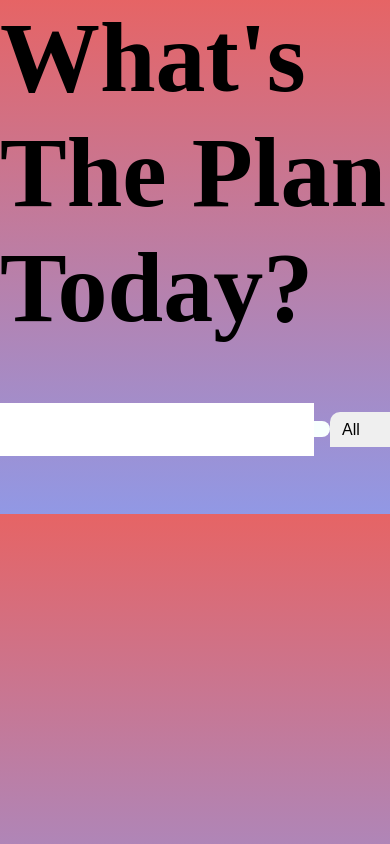
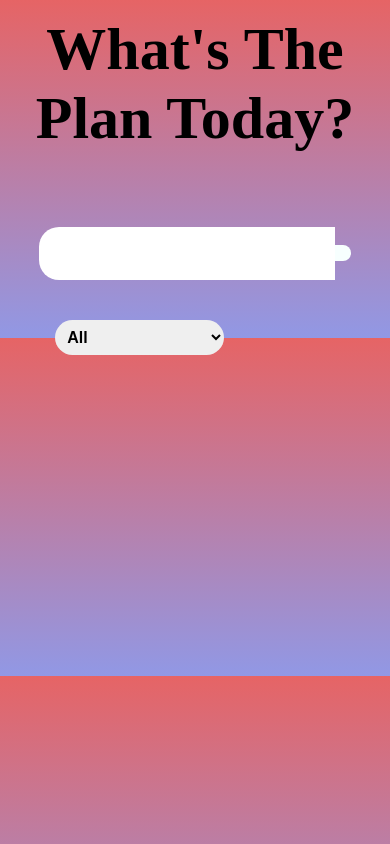
Before and after one commit to Bfatima25/todolist-Bushra-Fatima, a React (Create React App) app: page / in a window 390 px wide. Shown: the top 844 px of the page. Built offline with nearby package versions, Linux system fonts and the light colour scheme; the HTML template or start-up script is replaced by a standard one.

Commit message:
added media queries in App.css

```diff
--- a/src/App.css
+++ b/src/App.css
@@ -8,7 +8,7 @@ body {
   background: linear-gradient(#e66465, #9198e5);
 }
 header {
-  font-size: 50px;
+  font-size: 40px;
   font-family: 'Playfair Display', serif;
 }
 header,
@@ -25,7 +25,7 @@ form button {
   background: white;
 	font-family: Helvetica, sans-serif;
 	border: none;
-	border-radius: 17px 0 0 20px;
+	border-radius: 20px 0 0 20px;
 }
 form button {
 	color: #07124d;
@@ -64,8 +64,12 @@ form button:hover {
   align-items: center;
   cursor: pointer;
   border: 0;
-	border-radius: 10px 20px 15px 0;
+	border-radius: 20px 20px 20px 20px;
   padding: 0.5rem;
+  width: 20vh;
+  font-weight: bold;
+  position: relative;
+  right: -2vh;
   font-size: 1rem;
 }
 .todo-list {
@@ -87,7 +91,7 @@ form button:hover {
 }
 .deletelist-btn,
 .checklist-btn {
-  background: #ff6f47;
+  background: #951b13;
   color: white;
   border: none;
   padding: 1rem;
@@ -95,7 +99,7 @@ form button:hover {
   font-size: 1rem;
 }
 .checklist-btn {
-  background: rgb(11, 212, 162);
+  background: rgb(52, 153, 91);
 }
 .DoList-item {
   padding: 0rem 0.5rem;
@@ -105,52 +109,50 @@ form button:hover {
   opacity: 0.5;
 }
 
-/* MEDIA QUERIES */
-/*@media all and (max-width: 320px) {
+@media (min-width: 52px)
+and (max-width: 320px) {
   header {
-    font-size: 9px;
+    font-size: 25px;
+    text-align: center;
     justify-content: center;
   }
   form input,
   form button {
-      padding: 0.5rem;
-      font-size: 1rem;
-      width: 25vh;
-      position: relative;
-      right: -8vh;
-      margin-top: -120px;
+    width: 25vh;
+    position: relative;
+    right: -12vh;
   }
   form button {
-    width: 5vh;
+    width: 15vh;
   }
   .filter-dolist {
-    padding: 0.5rem;
-    font-size: 10px;
-    width: 20vh;
     position: relative;
-    bottom: -7vh;
-    left: -15vh;
-    border-radius: 20px;
-    margin-top: -80px;
+    bottom: -10vh;
+    justify-content: center;
+    right: 15vh;
   }
 }
 
-@media (min-width: 768px) {
+@media (min-width: 321px)
+and (max-width: 768px) {
   header {
-    font-size: 15px; }
+    font-size: 30px;
+    text-align: center;
+    justify-content: center;
+  }
   form input,
   form button {
-      padding: 1rem;
-      font-size: 1rem;
-      border: none;
-      width: 29vh;
+    width: 35vh;
+    position: relative;
+    right: -10vh;
+    justify-content: center;
   }
   form button {
-    width: 9vh;
+    width: 10vh;
   }
   .filter-dolist {
-    padding: 0.3rem;
-    font-size: 15px;
-    width: 13vh;
+    position: relative;
+    bottom: -10vh;
+    left: -25vh;
   }
-}*/
+}
--- a/src/index.css
+++ /dev/null
@@ -1,13 +0,0 @@
-body {
-  margin: 0;
-  font-family: -apple-system, BlinkMacSystemFont, 'Segoe UI', 'Roboto', 'Oxygen',
-    'Ubuntu', 'Cantarell', 'Fira Sans', 'Droid Sans', 'Helvetica Neue',
-    sans-serif;
-  -webkit-font-smoothing: antialiased;
-  -moz-osx-font-smoothing: grayscale;
-}
-
-code {
-  font-family: source-code-pro, Menlo, Monaco, Consolas, 'Courier New',
-    monospace;
-}
--- a/src/index.js
+++ b/src/index.js
@@ -1,6 +1,5 @@
 import React from 'react';
 import ReactDOM from 'react-dom';
-import './index.css';
 import App from './App';
 import reportWebVitals from './reportWebVitals';
 
```
